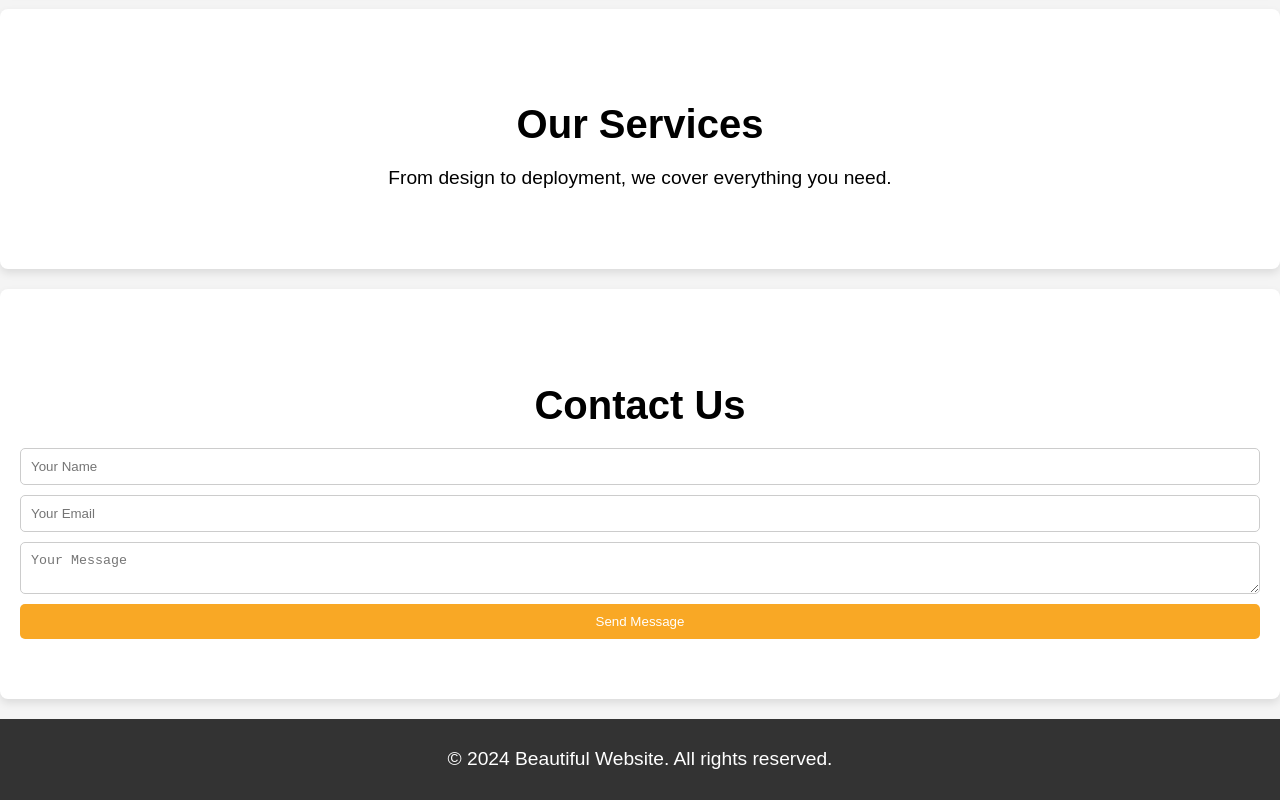
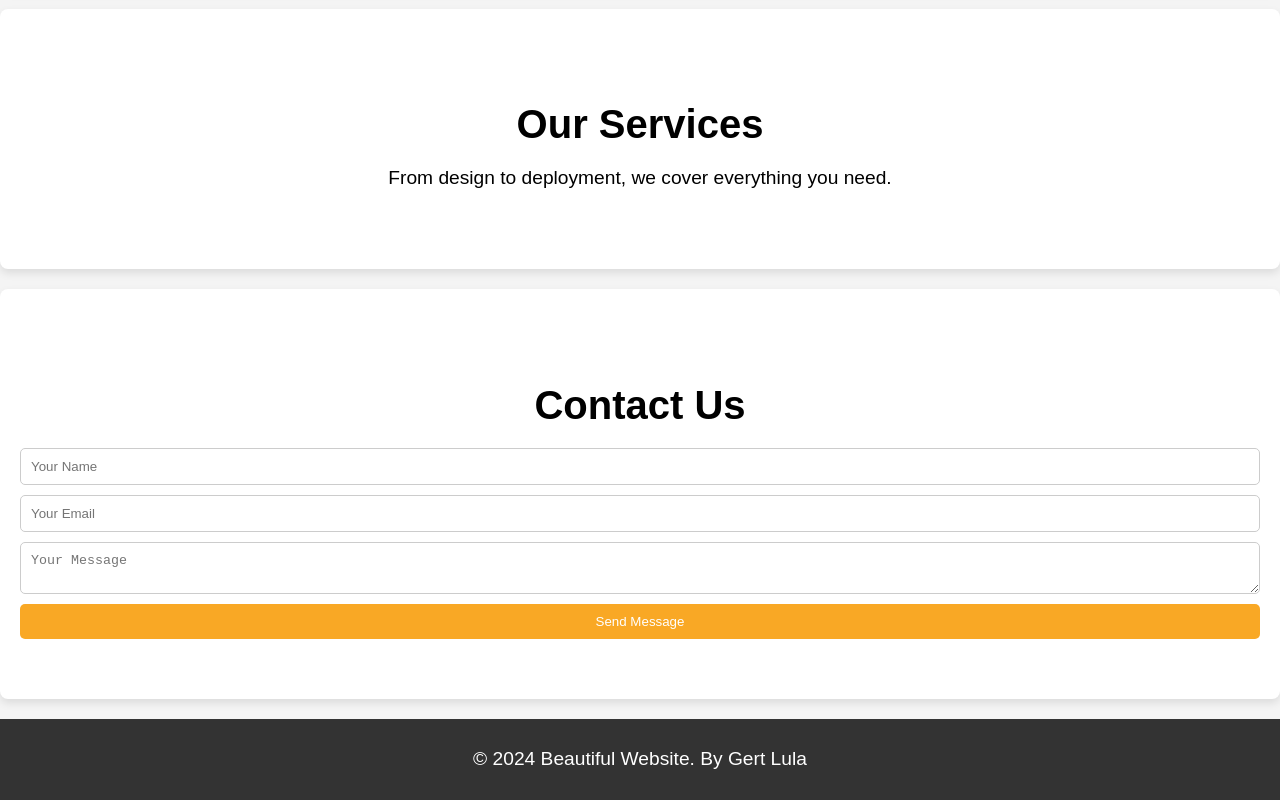
Before and after one commit to gert591/Our-beatuful-website, a plain HTML site: page index.html in a window 1280 px wide. Shown: the part 1351-2151 px from the top of the page. Drawn offline with Linux system fonts and the light colour scheme.

Commit message:
Update index.html

```diff
--- a/index.html
+++ b/index.html
@@ -170,7 +170,7 @@ footer {
     </section>
 
     <footer>
-        <p>&copy; 2024 Beautiful Website. All rights reserved.</p>
+        <p>&copy; 2024 Beautiful Website. By Gert Lula</p>
     </footer>
 
     <script>
```
